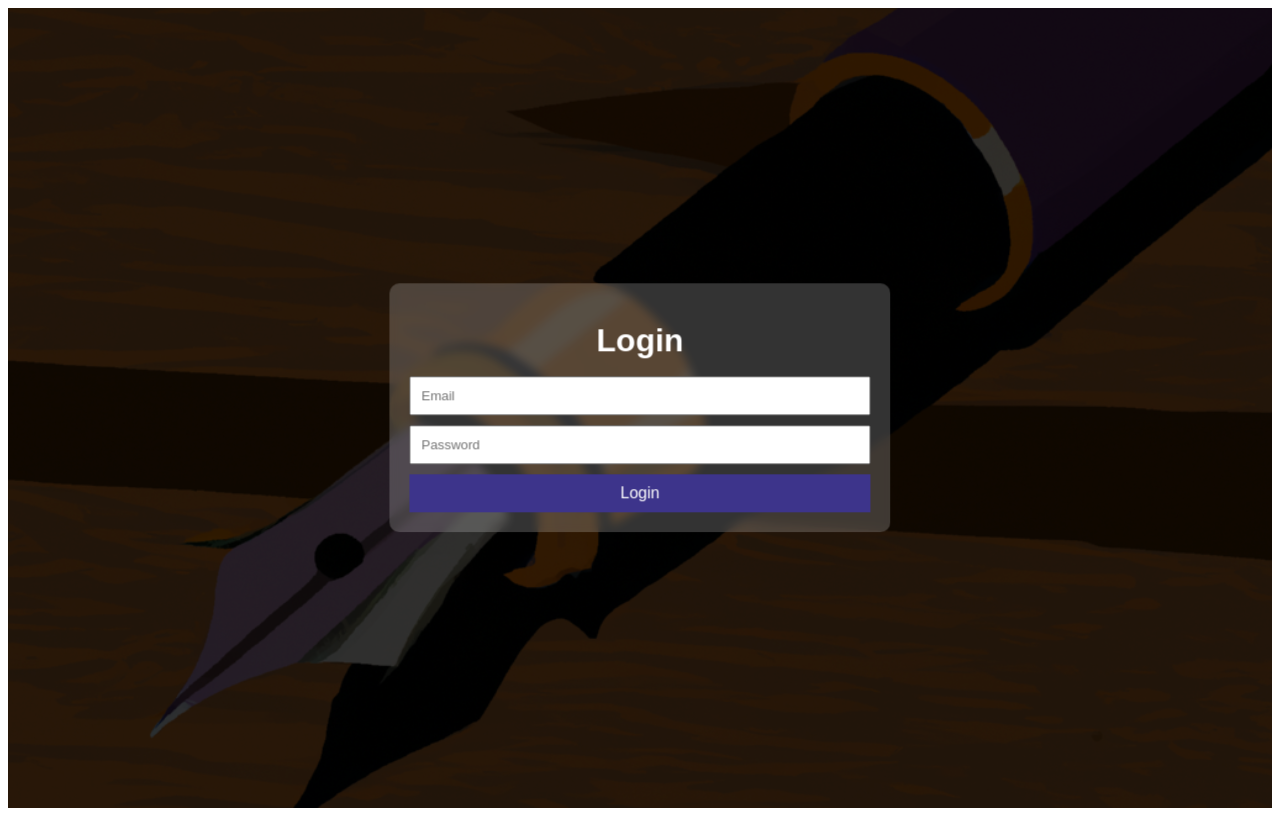
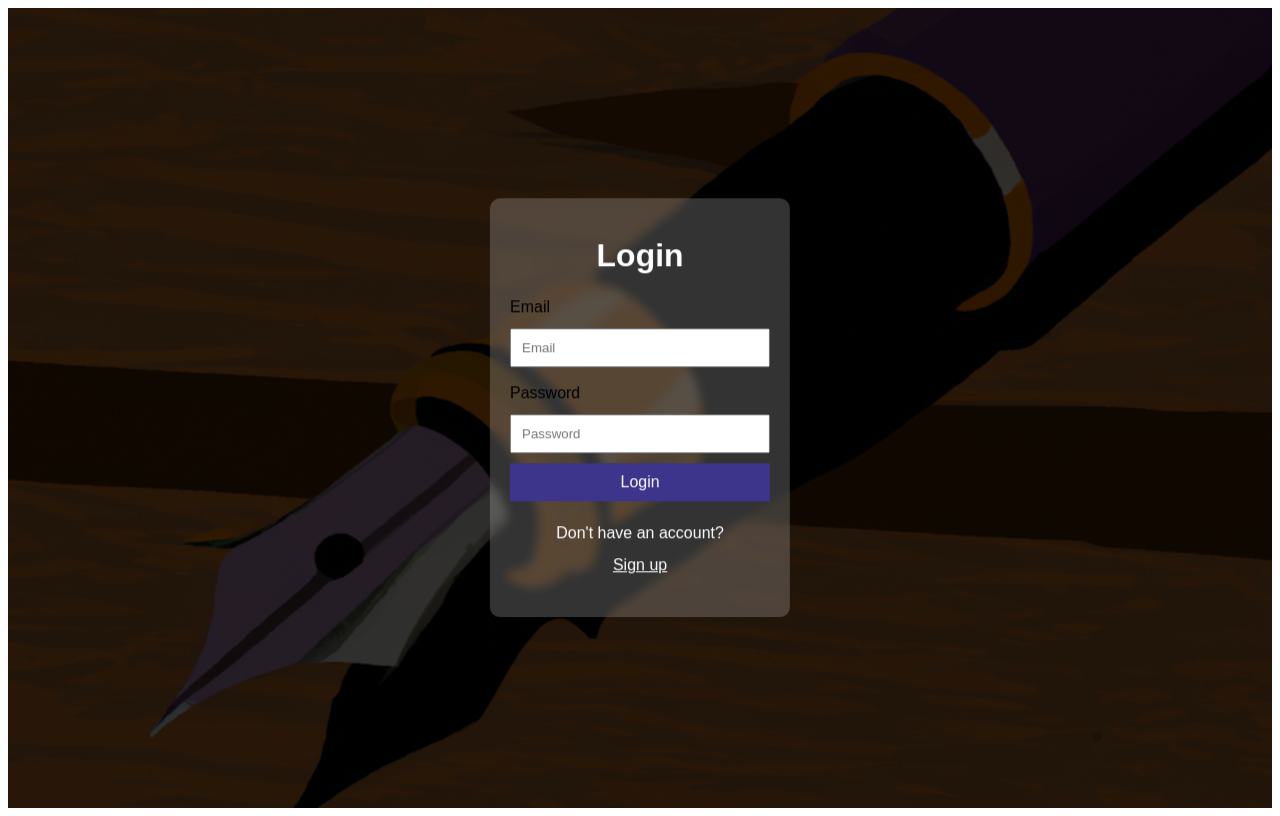
Before and after one commit to costikid/poemly, a Vue app in the folder frontend/: page /login in a window 1280 px wide. Built offline with nearby package versions, Linux system fonts and the light colour scheme.

Commit message:
added labels for register and login. Need to check if autocomplete is correct

```diff
--- a/frontend/src/components/LoginComponent.vue
+++ b/frontend/src/components/LoginComponent.vue
@@ -5,6 +5,8 @@
     <div class="auth-container glass-effect">
       <h1>Login</h1>
       <form @submit.prevent="login" class="auth-form">
+        <label for="email" required autocomplete="username">Email</label>
+
         <input
           type="email"
           v-model="email"
@@ -12,6 +14,8 @@
           required
           pattern="[a-z0-9._%+\-]+@[a-z0-9.\-]+\.[a-z]{2,}$"
         />
+        <label for="password" autocomplete="current-password">Password</label>
+
         <input
           type="password"
           v-model="password"
@@ -21,6 +25,10 @@
         <button type="submit" class="filled-violet-btn">Login</button>
         <p v-if="errorMessage" class="error-message">{{ errorMessage }}</p>
       </form>
+      <p>
+        Don't have an account?<br />
+        <router-link to="/register" class="form-link">Sign up</router-link>
+      </p>
     </div>
   </div>
 </template>
--- a/frontend/src/components/RegisterForm.vue
+++ b/frontend/src/components/RegisterForm.vue
@@ -25,6 +25,10 @@
         <button type="submit" class="filled-violet-btn">Register</button>
         <p v-if="errorMessage" class="error-message">{{ errorMessage }}</p>
       </form>
+      <p>
+        Have an account?<br />
+        <router-link to="/login" class="form-link">Log in</router-link>
+      </p>
     </div>
   </div>
 </template>
@@ -63,9 +67,11 @@ export default {
           Cookies.set("token", token);
           console.log("Registration successful");
           router.push({ name: "Login" });
+        } else if (response.status === 409) {
+          errorMessage.value = "User already exists. Please login instead.";
         } else {
-          const errorMessage = await response.json();
-          errorMessage.value = errorMessage.message;
+          const errorMessageResponse = await response.json();
+          errorMessage.value = errorMessageResponse.message;
         }
       } catch (error) {
         console.error("Error registering user:", error.message);
@@ -112,10 +118,9 @@ button {
 
 h2 {
   margin-bottom: 20px;
-  color: white;
 }
 
 .error-message {
-  color: red;
+  color: var(--warning);
 }
 </style>
--- a/frontend/src/shared-styles.css
+++ b/frontend/src/shared-styles.css
@@ -140,3 +140,8 @@ a:hover {
 p,h1,h2,h3{
   color: var(--light);
 }
+
+.form-link {
+  text-decoration: underline;
+  color: var(--light);
+}
```
